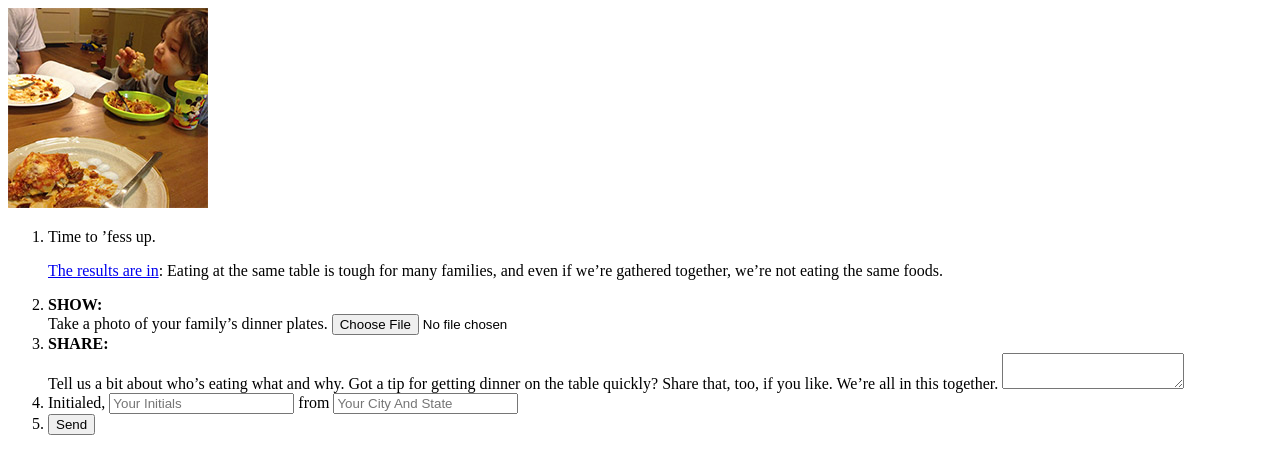
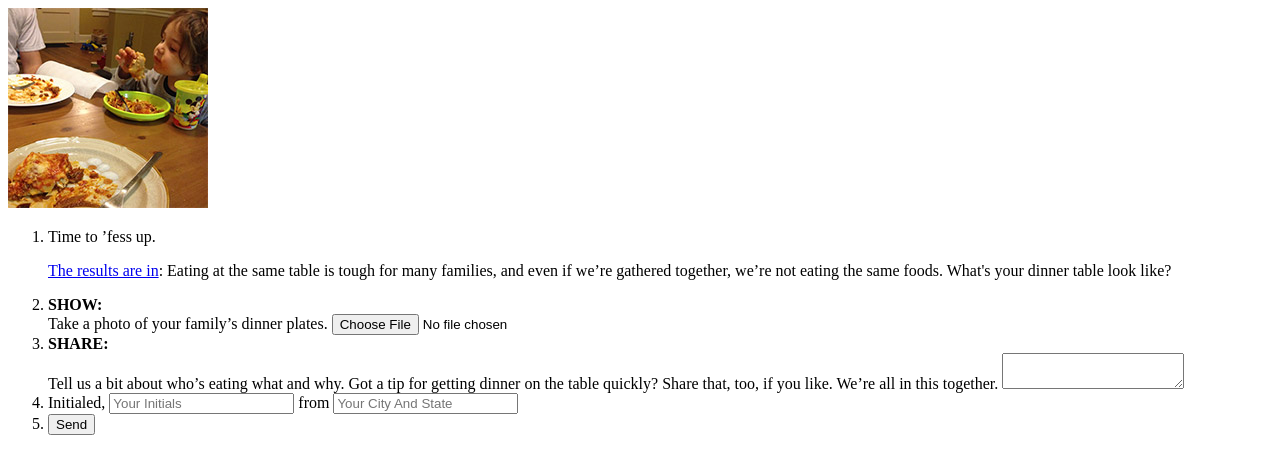
Before and after one commit to nprapps/familymeal, a Flask app: template templates/tumblr-form.html in a window 1280 px wide. Shown: the top 474 px of the page. Run offline with Flask 2, Linux system fonts and the light colour scheme; the template is opened without the code that fills it, so the values that code supplies are empty.

Commit message:
form: add to intro text. closes #63

```diff
--- a/templates/_dinner-confessional.html
+++ b/templates/_dinner-confessional.html
@@ -4,7 +4,7 @@
         <ol>
                 <li class="form-intro">
                 <label class="header">Time to &rsquo;fess up.</label>
-                <p><a href="http://www.npr.org/series/172693794/on-the-run-how-families-struggle-to-eat-well-and-exercise">The results are in</a>: Eating at the same table is tough for many families, and even if we&rsquo;re gathered together, we&rsquo;re not eating the same foods.</p>
+                <p><a href="http://www.npr.org/series/172693794/on-the-run-how-families-struggle-to-eat-well-and-exercise">The results are in</a>: Eating at the same table is tough for many families, and even if we&rsquo;re gathered together, we&rsquo;re not eating the same foods. What's your dinner table look like?</p>
                 </li>
             <li class="form-photo">
                 <label for="image" class="instructions">
```
